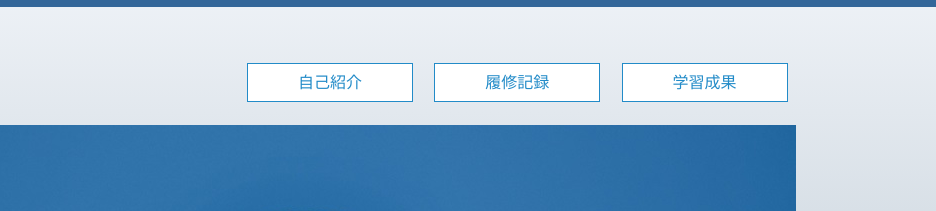
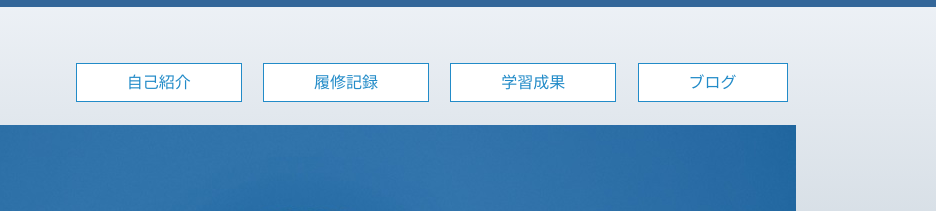
Before and after one commit to OWU131323105/portfolio-site, a plain HTML site: page lecture.html in a window 1280 px wide. Shown: the top 211 px of the page, 344-1280 px from the left. Drawn offline with Linux system fonts and the light colour scheme.

Commit message:
Update lecture.html

```diff
--- a/lecture.html
+++ b/lecture.html
@@ -24,6 +24,7 @@
 			<li><a href="index.html" class="btn_02">自己紹介</a></li>
 			<li><a href="lecture.html" class="btn_02">履修記録</a></li>
 			<li><a href="portfolio.html" class="btn_02">学習成果</a></li>
+			<li><a href="blog.html" class="btn_02">ブログ</a></li>
     	</ul>
   	</nav>
 	<picture>
@@ -90,4 +91,5 @@
 </footer>
 
 </body>
+
 </html>
```
